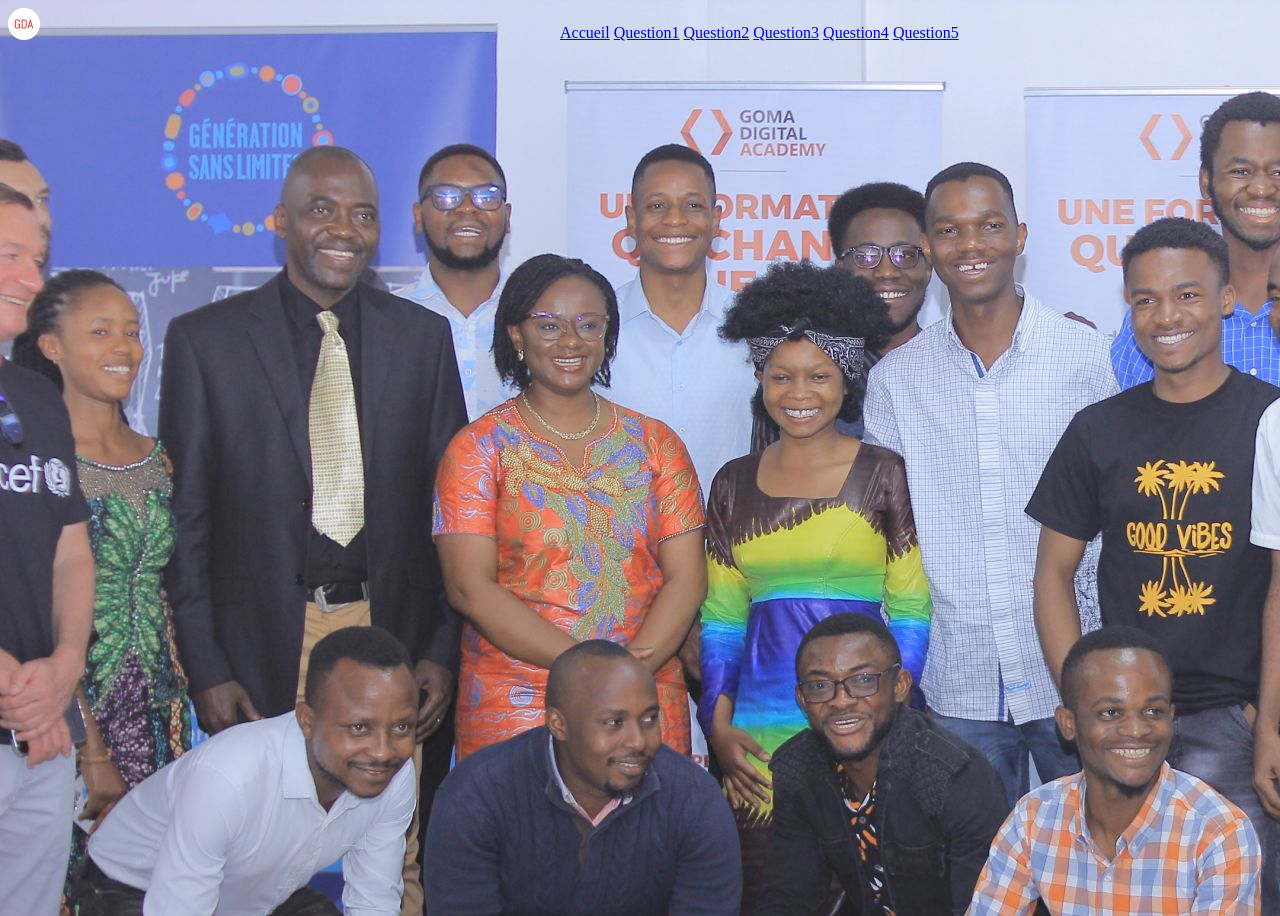
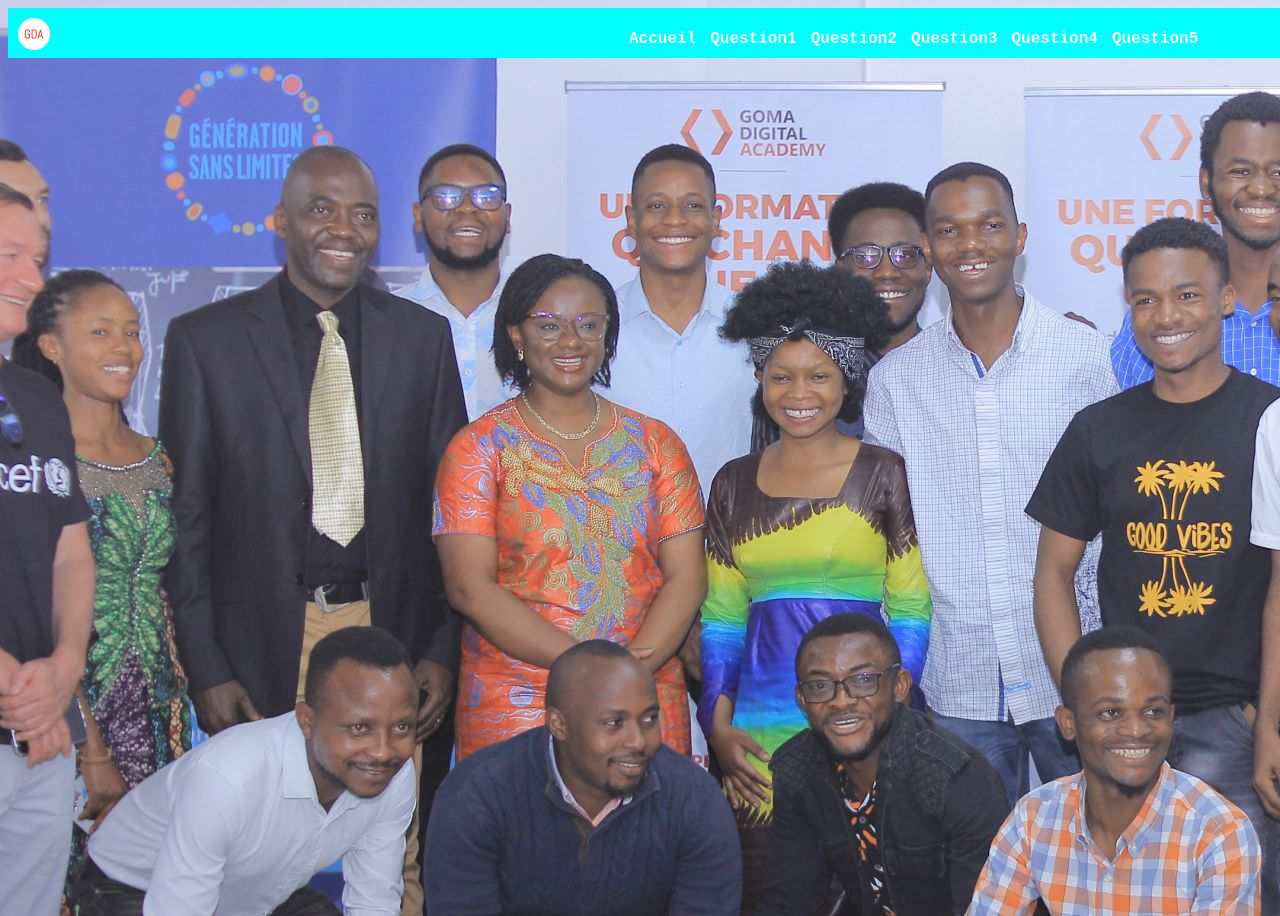
Before and after one commit to DoddyMatabaro/exerciceLPJSGDA1, a plain HTML site: page index.html in a window 1280 px wide. Drawn offline with Linux system fonts and the light colour scheme.

Commit message:
style: organisation 2 du header

```diff
--- a/style.css
+++ b/style.css
@@ -5,11 +5,21 @@
 
 header{
     display: grid;
-    grid-template-columns: 0.4fr 0.6fr;
+    grid-template-columns: 0.9fr 1.1fr;
     grid-template-rows: 50px;
+    background-color: aqua;
 }
-
 ul li{
     display: inline-block;
     list-style: none;
+    padding: 5px;
+
 }
+header .logo{
+    padding: 10px;
+}
+header nav ul li a{
+        text-decoration: none;
+        font-size: 16px; font-weight: bold; font-family: 'Courier New', Courier, monospace;
+        color: aliceblue;
+}
```
